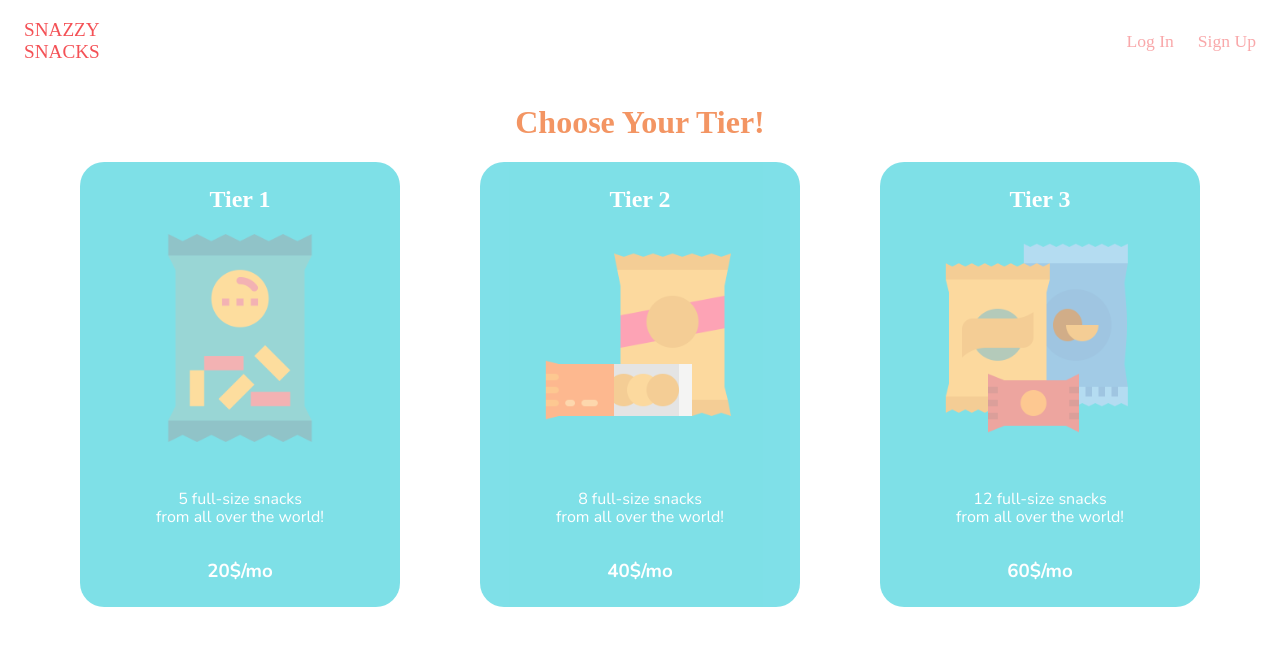
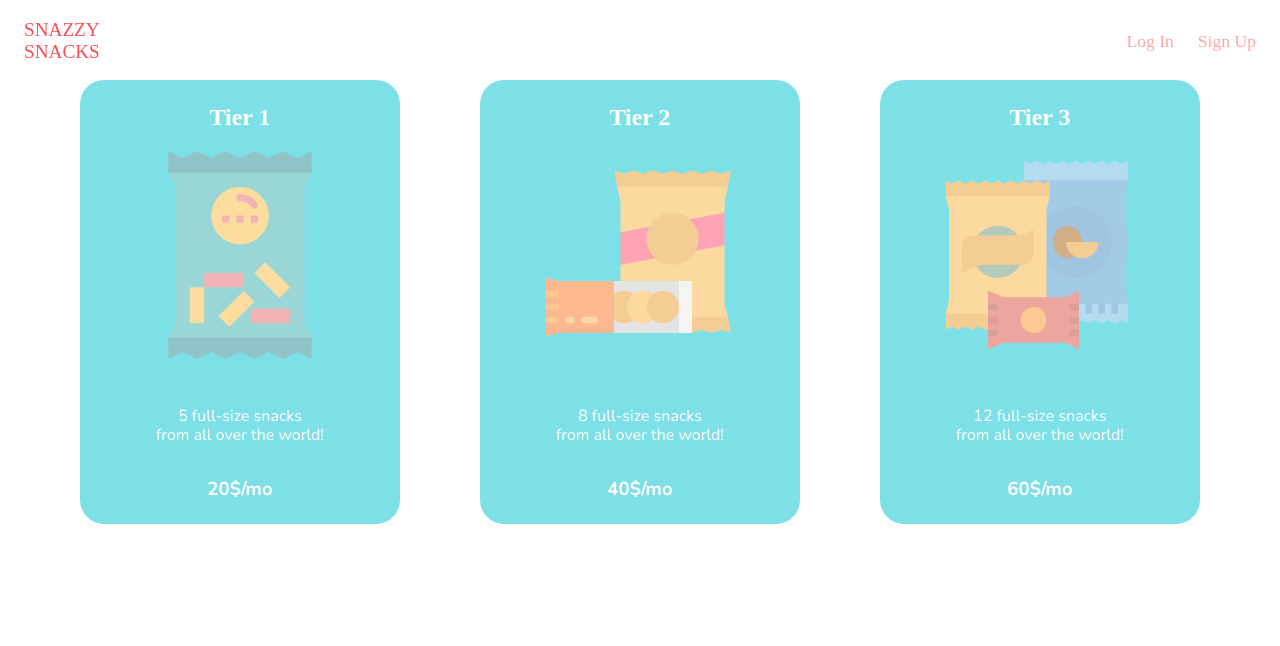
Before and after one commit to thekatcodes/snazzy-snacks, a React (Create React App) app in the folder client/: page /subscriptions in a window 1280 px wide. Shown: the top 646 px of the page. Built offline with nearby package versions, Linux system fonts and the light colour scheme; no server answers; a web font is replaced by a local one.

Commit message:
Fix navbar to top and finish styling

```diff
--- a/client/src/components/NavigationBar.js
+++ b/client/src/components/NavigationBar.js
@@ -31,9 +31,8 @@ const NavigationBar = (props) => {
     <>
       <div className="header coiny">
         <div className="logo">SNAZZY<br />SNACKS</div>
+        { props.cookieValue ?
           <div className="login-register">
-          { props.cookieValue ?
-            <>
             <div className="intro">Hello {props.cookieValue}!</div>
             <div className="dropdown">
               <i class="fa-regular fa-user fa-xl dropdown-hover"></i>
@@ -44,7 +43,7 @@ const NavigationBar = (props) => {
                 <button className="logout" onClick={handleLogout}>Log Out</button>
               </div>
             </div>
-            </>
+          </div>
           :
           <ul className="login-register">
             <li>
@@ -61,7 +60,6 @@ const NavigationBar = (props) => {
           </ul>
         }
       </div>
-      </div>
       <Outlet />
     </>
   )
--- a/client/src/components/styles/NavigationBar.scss
+++ b/client/src/components/styles/NavigationBar.scss
@@ -6,7 +6,12 @@
   display: flex;
   justify-content: space-between;
   align-items: center;
-  padding: 1.2rem 1.5rem;
+  position: fixed;
+  padding: 1.2rem 1.5rem 0.6rem 1.5rem;
+  background: $white;
+  z-index: 99;
+  left: 0;
+  right: 0;
 }
 
 .logo {
@@ -19,7 +24,6 @@
   margin: 0;
   padding: 0;
   display: flex;
-  justify-content: flex-end;
   gap: 1.5rem;
   font-size: 1.1rem;
 
@@ -59,6 +63,8 @@
   display: none;
   top: 100%;
   right: 0;
+  background: $white;
+  border-radius: 0.5rem;
 
   button {
     font-family: $regular-font;
```
Lines whose indentation alone changed are shown as unchanged.
